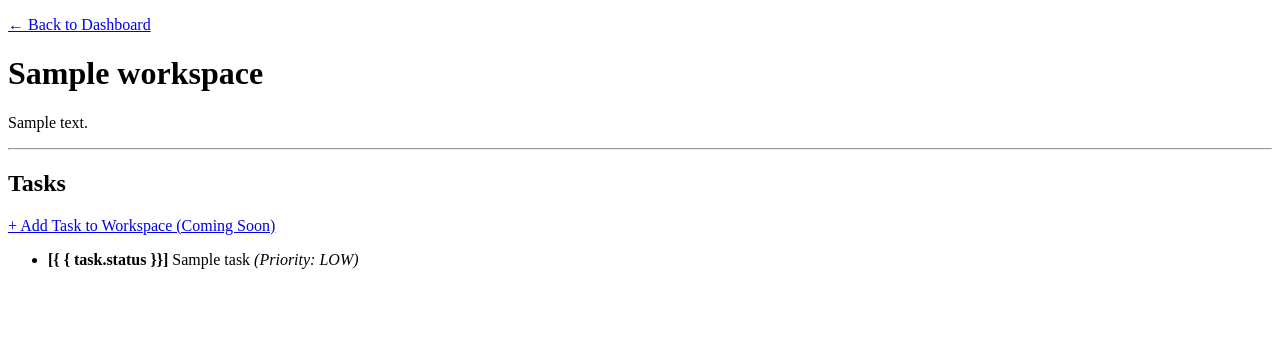
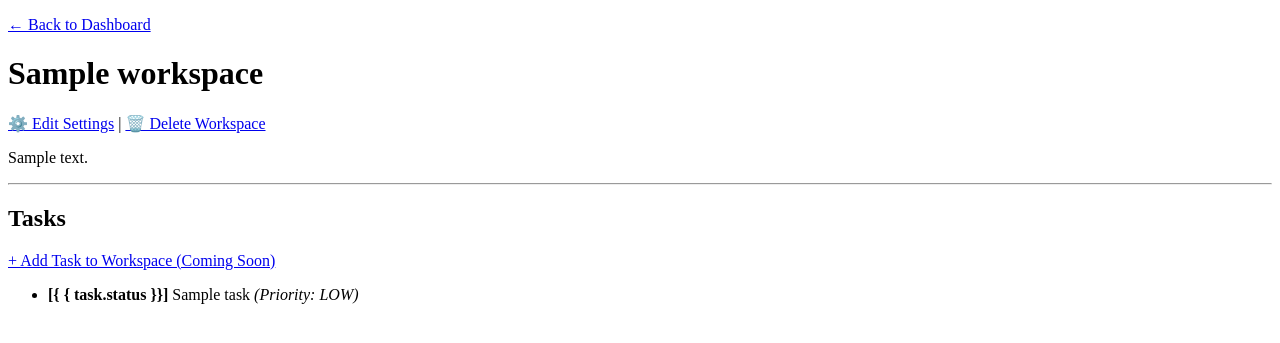
Before and after one commit to amylambert/yapa, a Django app: page /workspaces/1/ in a window 1280 px wide. Shown: the top 343 px of the page. Run offline with Django 5.2, Linux system fonts and the light colour scheme; a user stored in the database is signed in; tables that the repository leaves empty hold one stand-in row (values such as "Sample post").

Commit message:
Add update and delete worspace options

```diff
--- a/templates/workspaces/workspace_detail.html
+++ b/templates/workspaces/workspace_detail.html
@@ -8,6 +8,12 @@
     <header>
         <p><a href="{% url 'workspace-list' %}">← Back to Dashboard</a></p>
         <h1>{{ workspace.name }}</h1>
+
+        <p>
+            <a href="{% url 'workspace-edit' workspace.id %}">⚙️ Edit Settings</a> |
+            <a href="{% url 'workspace-delete' workspace.id %}">🗑️ Delete Workspace</a>
+        </p>
+
         <p>{{ workspace.description|default:"No description provided." }}</p>
     </header>
     <hr>
--- a/workspaces/urls.py
+++ b/workspaces/urls.py
@@ -3,6 +3,8 @@ from .views import (
     WorkspaceCreateView,
     WorkspaceListView,
     WorkspaceDetailView,
+    WorkspaceUpdateView,
+    WorkspaceDeleteView,
 )
 
 urlpatterns = [
@@ -24,4 +26,16 @@ urlpatterns = [
         WorkspaceDetailView.as_view(),
         name="workspace-detail",
     ),
+    # Workspace update page
+    path(
+        "workspaces/<int:pk>/update/",
+        WorkspaceUpdateView.as_view(),
+        name="workspace-update",
+    ),
+    # Workspace delete page
+    path(
+        "workspaces/<int:pk>/delete/",
+        WorkspaceDeleteView.as_view(),
+        name="workspace-delete",
+    ),
 ]
--- a/workspaces/views.py
+++ b/workspaces/views.py
@@ -48,3 +48,27 @@ class WorkspaceDetailView(LoginRequiredMixin, generic.DetailView):
     def get_queryset(self):
         """Ensure users can only access their own workspaces."""
         return Workspace.objects.filter(owner=self.request.user)
+
+class WorkspaceUpdateView(LoginRequiredMixin, generic.UpdateView):
+    """Controller to edit an existing workspace configuration."""
+
+    model = Workspace
+    fields = ["name", "description"]
+    template_name = "workspaces/workspace_form.html"
+    success_url = reverse_lazy("workspace-list")
+
+    def get_queryset(self):
+        """Ensure users can only edit their own workspaces."""
+        return Workspace.objects.filter(owner=self.request.user)
+
+
+class WorkspaceDeleteView(LoginRequiredMixin, generic.DeleteView):
+    """Controller to safely delete an existing workspace."""
+
+    model = Workspace
+    template_name = "workspaces/workspace_confirm_delete.html"
+    success_url = reverse_lazy("workspace-list")
+
+    def get_queryset(self):
+        """Ensure users can only delete their own workspaces."""
+        return Workspace.objects.filter(owner=self.request.user)
```
Also changed, not shown: templates/workspaces/workspace_confirm_delete.html (added, +26 -0 lines).
